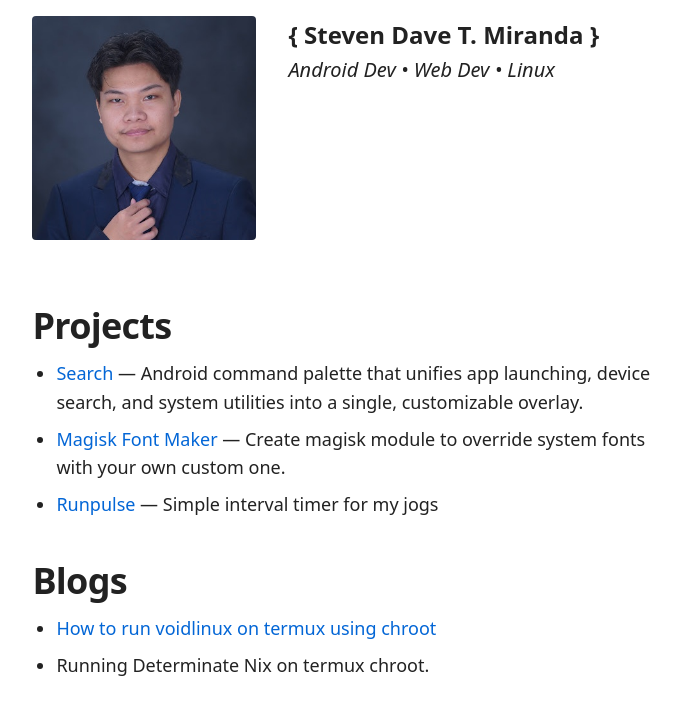
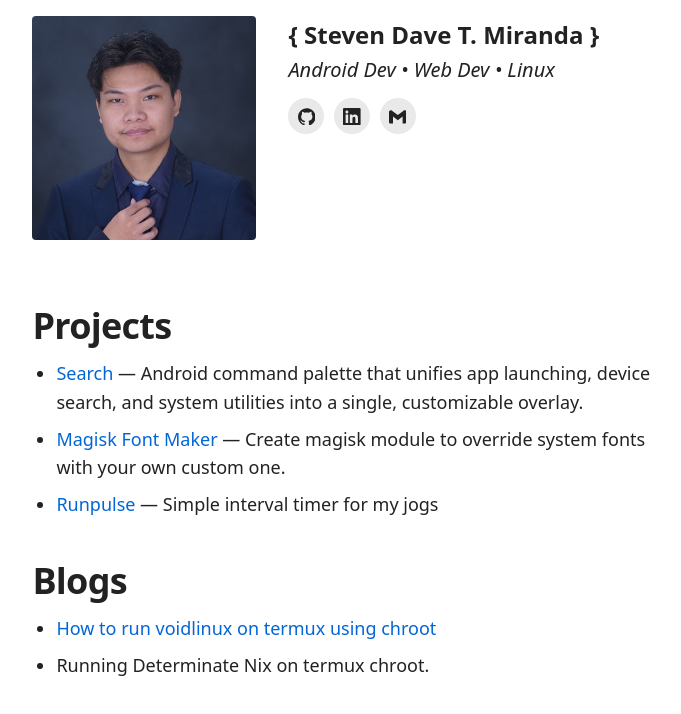
Before and after one commit to mrndstvndv/mrndstvndv.github.io, a website with bundled scripts: page index.html in a window 1280 px wide. Shown: the whole page, without its empty margins (289-970 px from the left). Built offline with nearby package versions, Linux system fonts and the light colour scheme; files whose address does not match are found by name; a web font is replaced by a local one.

Commit message:
add links

```diff
--- a/index.html
+++ b/index.html
@@ -19,7 +19,23 @@
 			<p style="padding: 0; margin: 0; font-size: var(--text-lg);">
 				<em>Android Dev • Web Dev • Linux </em>
 			</p>
-		</div>
+			<div class="social-links">
+				<a href="https://github.com/mrndstvndv" target="_blank" rel="noopener" aria-label="GitHub">
+					<svg role="img" viewBox="0 0 24 24" fill="currentColor">
+						<path d="M12 .297c-6.63 0-12 5.373-12 12 0 5.303 3.438 9.8 8.205 11.385.6.113.82-.258.82-.577 0-.285-.01-1.04-.015-2.04-3.338.724-4.042-1.61-4.042-1.61C4.422 18.07 3.633 17.7 3.633 17.7c-1.087-.744.084-.729.084-.729 1.205.084 1.838 1.236 1.838 1.236 1.07 1.835 2.809 1.305 3.495.998.108-.776.417-1.305.76-1.605-2.665-.3-5.466-1.332-5.466-5.93 0-1.31.465-2.38 1.235-3.22-.135-.303-.54-1.523.105-3.176 0 0 1.005-.322 3.3 1.23.96-.267 1.98-.399 3-.405 1.02.006 2.04.138 3 .405 2.28-1.552 3.285-1.23 3.285-1.23.645 1.653.24 2.873.12 3.176.765.84 1.23 1.91 1.23 3.22 0 4.61-2.805 5.625-5.475 5.92.42.36.81 1.096.81 2.22 0 1.606-.015 2.896-.015 3.286 0 .315.21.69.825.57C20.565 22.092 24 17.592 24 12.297c0-6.627-5.373-12-12-12"/>
+					</svg>
+				</a>
+				<a href="https://ph.linkedin.com/in/steven-dave-miranda-022b44412" target="_blank" rel="noopener" aria-label="LinkedIn">
+					<svg role="img" viewBox="0 0 24 24" fill="currentColor">
+						<path d="M20.447 20.452h-3.554v-5.569c0-1.328-.027-3.037-1.852-3.037-1.853 0-2.136 1.445-2.136 2.939v5.667H9.351V9h3.414v1.561h.046c.477-.9 1.637-1.85 3.37-1.85 3.601 0 4.267 2.37 4.267 5.455v6.286zM5.337 7.433c-1.144 0-2.063-.926-2.063-2.065 0-1.138.92-2.063 2.063-2.063 1.14 0 2.064.925 2.064 2.063 0 1.139-.925 2.065-2.064 2.065zm1.782 13.019H3.555V9h3.564v11.452zM22.225 0H1.771C.792 0 0 .774 0 1.729v20.542C0 23.227.792 24 1.771 24h20.451C23.2 24 24 23.227 24 22.271V1.729C24 .774 23.2 0 22.222 0h.003z"/>
+					</svg>
+				</a>
+				<a href="mailto:mirandastevendave1@gmail.com" target="_blank" rel="noopener" aria-label="Email">
+					<svg role="img" viewBox="0 0 24 24" fill="currentColor">
+						<path d="M24 5.457v13.909c0 .904-.732 1.636-1.636 1.636h-3.819V11.73L12 16.64l-6.545-4.91v9.273H1.636A1.636 1.636 0 0 1 0 19.366V5.457c0-2.023 2.309-3.178 3.927-1.964L5.455 4.64 12 9.548l6.545-4.91 1.528-1.145C21.69 2.28 24 3.434 24 5.457z"/>
+					</svg>
+				</a>
+			</div>
 	</main>
 
 	<h1>Projects</h1>
--- a/src/style.css
+++ b/src/style.css
@@ -286,6 +286,41 @@ html {
 	}
 }
 
+.social-links {
+	display: flex;
+	align-items: center;
+	gap: 0.6rem;
+	margin-top: 0.75rem;
+}
+
+.social-links a {
+	display: flex;
+	align-items: center;
+	justify-content: center;
+	width: 2.25rem;
+	height: 2.25rem;
+	border-radius: 50%;
+	color: var(--text);
+	background: color-mix(in srgb, var(--text) 10%, var(--bg));
+	transition: background 0.15s, transform 0.15s;
+}
+
+.social-links a:hover {
+	background: color-mix(in srgb, var(--text) 20%, var(--bg));
+	transform: scale(1.1);
+}
+
+.social-links svg {
+	width: 1.1rem;
+	height: 1.1rem;
+}
+
+@media (max-width: 640px) {
+	.social-links {
+		justify-content: center;
+	}
+}
+
 header p {
 	padding: 0;
 	margin: 0;
```
